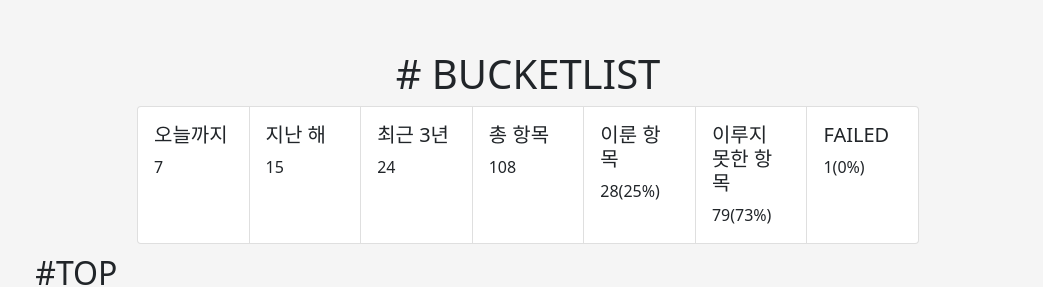
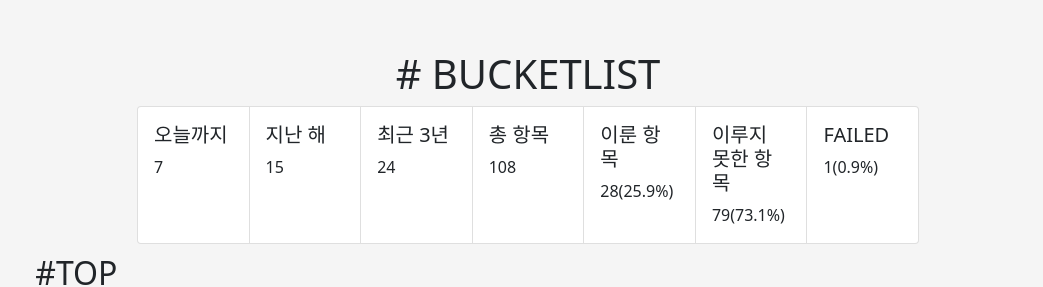
Before and after one commit to Yoruroong/bucketlist, a React (Create React App) app: page / in a window 1280 px wide. Shown: the top 287 px of the page, without its empty margins (112-1155 px from the left). Built offline with nearby package versions, Linux system fonts and the light colour scheme.

Commit message:
edit(decimal point)

```diff
--- a/src/Components/Stats.js
+++ b/src/Components/Stats.js
@@ -41,7 +41,7 @@ export default function Stats ({ notes }) {
                     <Card.Body>
                     <Card.Title>이룬 항목</Card.Title>
                     <Card.Text>
-                        {notes.filter(a => a.success == '1').length}({parseInt((notes.filter(a => a.success == '1').length / notes.length) * 100)}%)
+                        {notes.filter(a => a.success == '1').length}({((notes.filter(a => a.success == '1').length / notes.length) * 100).toFixed(1)}%)
                     </Card.Text>
                     </Card.Body>
                 </Card>
@@ -49,7 +49,7 @@ export default function Stats ({ notes }) {
                     <Card.Body>
                     <Card.Title>이루지 못한 항목</Card.Title>
                     <Card.Text>
-                        {notes.filter(a => a.success == '0').length}({parseInt((notes.filter(a => a.success == '0').length / notes.length) * 100)}%)
+                        {notes.filter(a => a.success == '0').length}({((notes.filter(a => a.success == '0').length / notes.length) * 100).toFixed(1)}%)
                     </Card.Text>
                     </Card.Body>
                 </Card>
@@ -57,7 +57,7 @@ export default function Stats ({ notes }) {
                     <Card.Body>
                     <Card.Title>FAILED</Card.Title>
                     <Card.Text>
-                        {notes.filter(a => a.success == '2').length}({parseInt((notes.filter(a => a.success == '2').length / notes.length) * 100)}%)
+                        {notes.filter(a => a.success == '2').length}({((notes.filter(a => a.success == '2').length / notes.length) * 100).toFixed(1)}%)
                     </Card.Text>
                     </Card.Body>
                 </Card>
```
